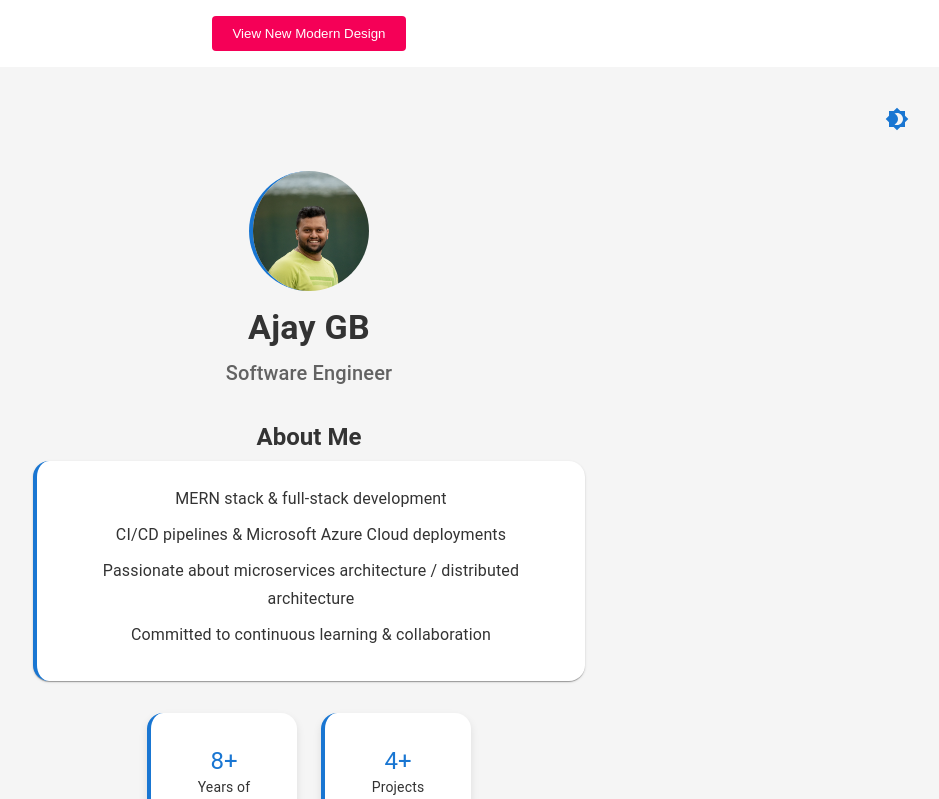
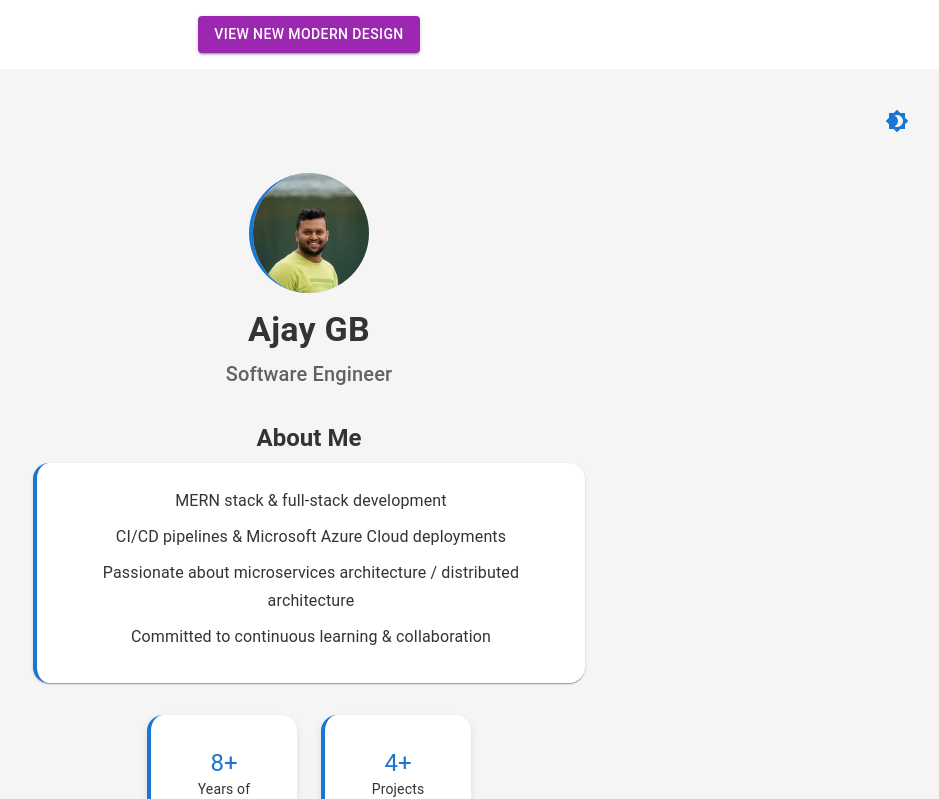
Before and after one commit to ajaygb01/nextjs-portfolio, a Next.js app: page / in a window 1280 px wide. Shown: the top 799 px of the page, without its empty margins (331-1270 px from the left). Built offline with nearby package versions, Linux system fonts and the light colour scheme.

Commit message:
changes in link

```diff
--- a/pages/index.tsx
+++ b/pages/index.tsx
@@ -122,19 +122,11 @@ export default function Index() {
     return (
         <>
             <Box sx={{ textAlign: 'center', my: 2 }}>
-                <a href="/modern-portfolio" style={{ textDecoration: 'none' }}>
-                    <button
-                        style={{
-                            padding: '10px 20px',
-                            backgroundColor: '#f50057',
-                            color: '#fff',
-                            border: 'none',
-                            borderRadius: '4px',
-                        }}
-                    >
+                <Link href="/modern-portfolio" passHref>
+                    <Button variant="contained" color="secondary">
                         View New Modern Design
-                    </button>
-                </a>
+                    </Button>
+                </Link>
             </Box>
             <PortfolioDisplay formProps={formValues} />
         </>
```
